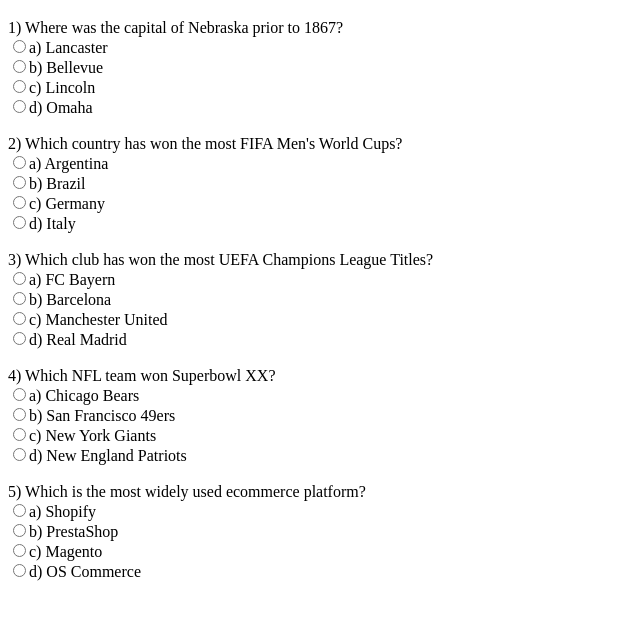
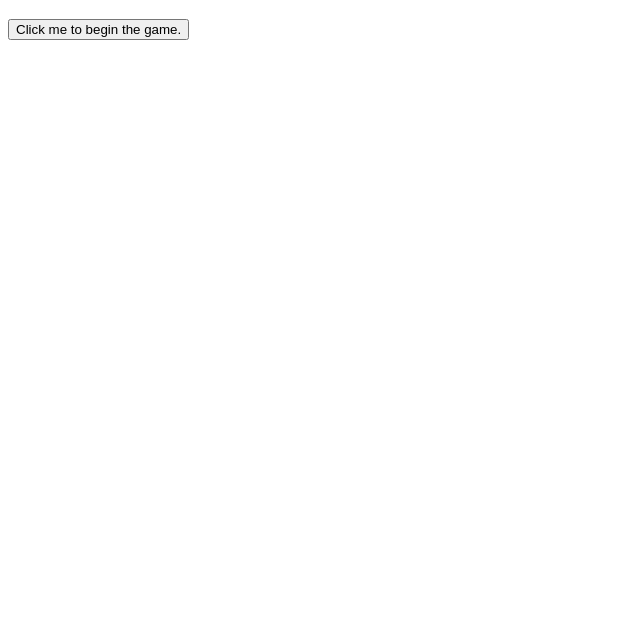
Before and after one commit to omahacodeschool/javascript-toy__quiz-part-1, a plain HTML site: page index.html in a window 1280 px wide. Shown: the part 61-680 px from the top of the page, without its empty margins (0-640 px from the left). Drawn offline with Linux system fonts and the light colour scheme.

Commit message:
Restarting Phase 1

```diff
--- a/global.js
+++ b/global.js
@@ -1,14 +1,9 @@
 window.onload = function(){
 
-  // Enter total number of questions:
-  var totalquestions = 5
+  var click_it = document.getElementById("begin_button");
 
-  // Enter the solutions corresponding to each question:
-  var correctchoices = new Array()
-  correctchoices[1]='d' //question 1 solution
-  correctchoices[2]='b' //question 2 solution, and so on.
-  correctchoices[3]='d'
-  correctchoices[4]='a'
-  correctchoices[5]='c'
+  click_it.addEventListener("click", function() {
+    alert("begin the game")
+  });
 
 };
--- a/index.html
+++ b/index.html
@@ -9,45 +9,8 @@
 
 <h1>Quiz Game</h1>
 
-1) Where was the capital of Nebraska prior to 1867?</div>
-<div id="q1" class="question">
-<input type="radio" value="a" name="question1">a) Lancaster<br>
-<input type="radio" value="b" name="question1">b) Bellevue<br>
-<input type="radio" value="c" name="question1">c) Lincoln<br>
-<input type="radio" value="d" name="question1">d) Omaha<br>
-</div>
-<br>
-2) Which country has won the most FIFA Men's World Cups?</div>
-<div id="q2" class="question">
-<input type="radio" value="a" name="question1">a) Argentina<br>
-<input type="radio" value="b" name="question1">b) Brazil<br>
-<input type="radio" value="c" name="question1">c) Germany<br>
-<input type="radio" value="d" name="question1">d) Italy<br>
-</div>
-<br>
-3) Which club has won the most UEFA Champions League Titles?</div>
-<div id="q3" class="question">
-<input type="radio" value="a" name="question1">a) FC Bayern<br>
-<input type="radio" value="b" name="question1">b) Barcelona<br>
-<input type="radio" value="c" name="question1">c) Manchester United<br>
-<input type="radio" value="d" name="question1">d) Real Madrid<br>
-</div>
-<br>
-4) Which NFL team won Superbowl XX?</div>
-<div id="q4" class="question">
-<input type="radio" value="a" name="question1">a) Chicago Bears<br>
-<input type="radio" value="b" name="question1">b) San Francisco 49ers<br>
-<input type="radio" value="c" name="question1">c) New York Giants<br>
-<input type="radio" value="d" name="question1">d) New England Patriots<br>
-</div>
-<br>
-5) Which is the most widely used ecommerce platform?</div>
-<div id="q5" class="question">
-<input type="radio" value="a" name="question1">a) Shopify<br>
-<input type="radio" value="b" name="question1">b) PrestaShop<br>
-<input type="radio" value="c" name="question1">c) Magento<br>
-<input type="radio" value="d" name="question1">d) OS Commerce<br>
-</div>
+<button id="begin_button">Click me to begin the game.</button>
+
 
 </body>
 </html>
```
